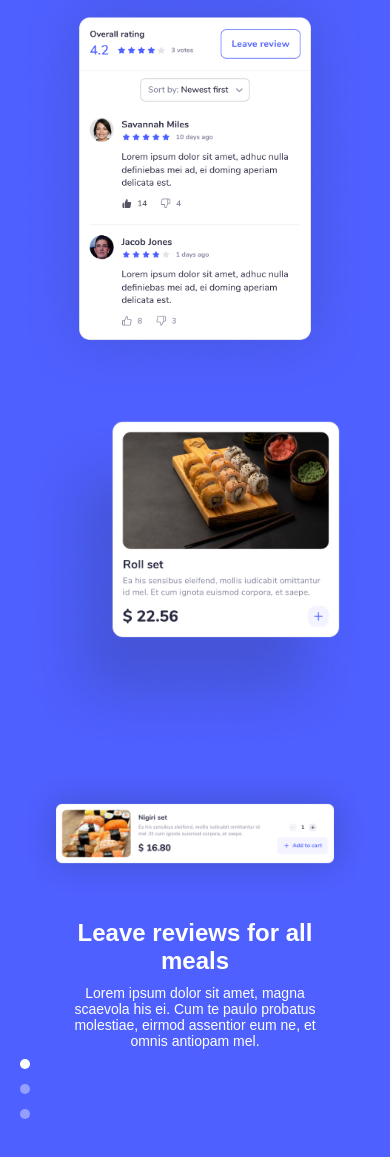
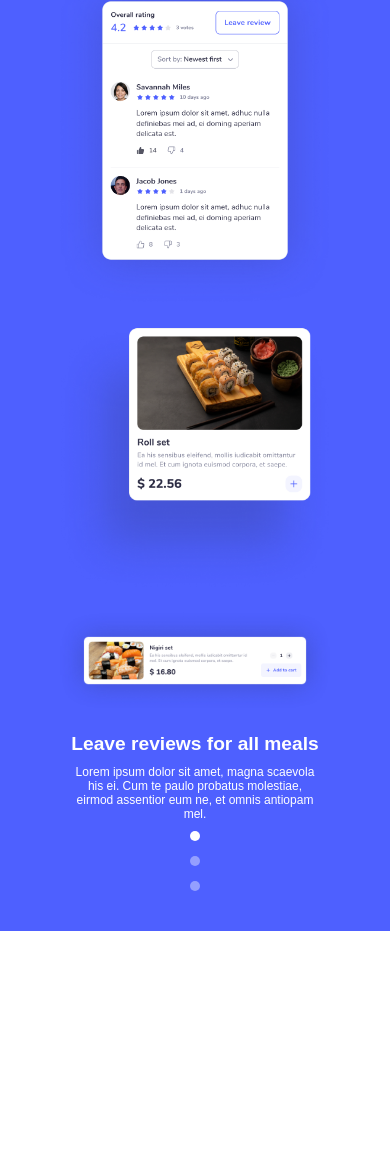
Before and after one commit to AlexandruGol/1, a plain HTML site: page index.html in a window 390 px wide. Shown: the part 579-1736 px from the top of the page. After the commit the page ends 1510 px from the top, so only its background shows below. Drawn offline with Linux system fonts and the light colour scheme.

Commit message:
finala?2

```diff
--- a/style.css
+++ b/style.css
@@ -196,18 +196,20 @@ button:hover {
     margin: 0 auto 20px auto;
   }
 
-  /* imagini trec pe grid */
+  /* imagini devin blocuri una sub alta */
   .right div {
-    display: grid;
-    grid-template-columns: 1fr;
+    display: flex;
+    flex-direction: column;
     gap: 15px;
+    align-items: center;
     position: static;
     margin-bottom: 20px;
   }
 
   #com, #rol, #nigiri {
     position: static;
-    width: 100%;
+    width: 80%;
+    max-width: 300px;
   }
 
   /* text sub imagini */
@@ -227,3 +229,21 @@ button:hover {
     max-width: 90%;
   }
 }
+
+@media (max-width: 600px) {
+  h1 {
+    font-size: 1.5rem;
+  }
+
+  .right h2 {
+    font-size: 1.2rem;
+  }
+
+  #Lorem {
+    font-size: 12px;
+  }
+
+  .dots {
+    margin-top: 10px;
+  }
+}
```
